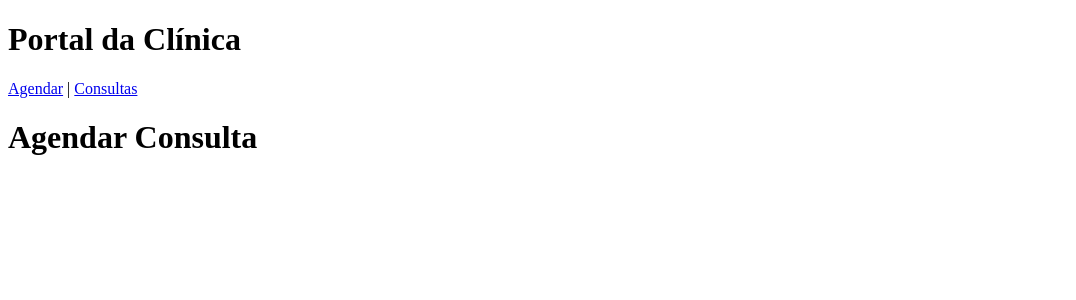
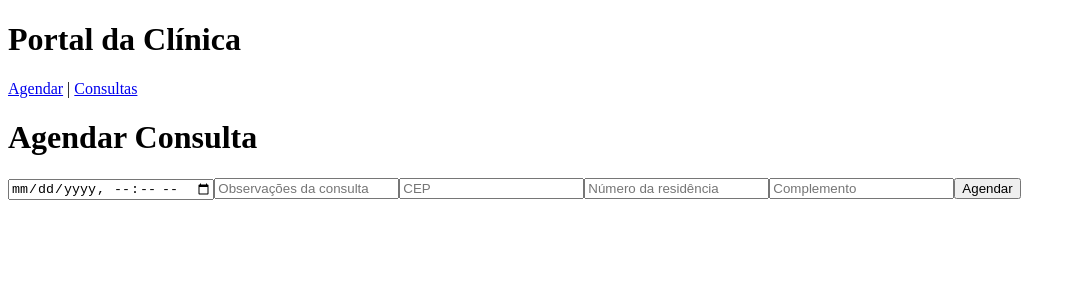
Before and after one commit to LuccaGarDal/node-api-clinic, a Vue app in the folder frontend/: page /portal/consulta in a window 1280 px wide. Shown: the top 300 px of the page, without its empty margins (0-1076 px from the left). Built offline with nearby package versions, Linux system fonts and the light colour scheme.

Commit message:
feat: criado view para agendamento de consultas

```diff
--- a/frontend/src/services/api.js
+++ b/frontend/src/services/api.js
@@ -9,6 +9,9 @@ const api = axios.create({
 
 api.interceptors.request.use((config) => {
   const token = localStorage.getItem('token'); // Assuming you store the JWT in localStorage
+
+  console.log("TOKEN:", token);
+
   if (token) {
     config.headers.Authorization = `Bearer ${token}`;
   }
--- a/frontend/src/views/Consulta.vue
+++ b/frontend/src/views/Consulta.vue
@@ -1,5 +1,54 @@
+<script setup>
+
+import { useRouter } from 'vue-router'
+import { ref } from 'vue';
+import  api  from '../services/api';
+
+const router = useRouter();
+const notas = ref('');
+const inicio = ref('');
+const cep = ref('');
+const numero = ref('');
+const complemento = ref('');
+const errorMessage = ref('')
+
+const agendar = async () => {
+
+    try {
+    const response = await api.post('/api/appointments', {
+      notas: notas.value,
+      inicio: inicio.value,
+      cep: cep.value,
+      numero: numero.value,
+      complemento: complemento.value
+    });
+
+  } catch (error) {
+    console.log(error);
+    errorMessage.value = error.response?.data?.message || 'Erro ao agendar consulta';
+  }
+
+};
+
+</script>
+
+
+
+
+
 <template>
     <div>
         <h1>Agendar Consulta</h1>
     </div>
+    <div>
+        <input type="datetime-local" v-model="inicio" placeholder="Data da consulta" />
+        <input v-model="notas" placeholder="Observações da consulta" />
+        <input v-model="cep" placeholder="CEP" />
+        <input v-model="numero" placeholder="Número da residência" />
+        <input v-model="complemento" type="password" placeholder="Complemento" />
+        <button @click="agendar">Agendar</button>
+        <p v-if="errorMessage" class="text-red-500">
+    {{ errorMessage }}
+    </p>
+    </div>
 </template>
--- a/frontend/src/views/Login.vue
+++ b/frontend/src/views/Login.vue
@@ -17,7 +17,7 @@ const login = async () => {
       senha: senha.value
     });
 
-    localStorage.setItem('token', response.data.token);
+    localStorage.setItem('token', response.data.data.token);
     router.push('/portal');
 
   } catch (error) {
```
Also changed, not shown: 1 other file (tests, documents, lock files or other folders).
